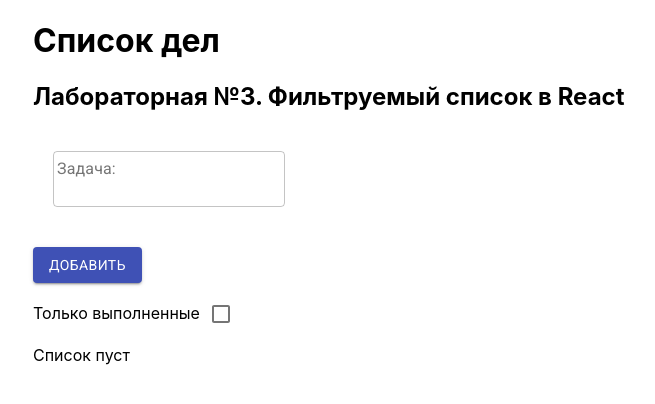
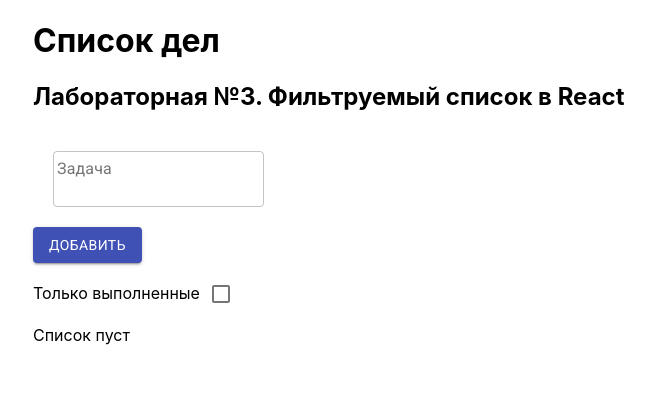
Before and after one commit to dmitryweiner/907sv-lab4, a React (Create React App) app: page / in a window 1280 px wide. Shown: the top 404 px of the page, without its empty margins (167-822 px from the left). Built offline with nearby package versions, Linux system fonts and the light colour scheme.

Commit message:
Fix input bug, design update

```diff
--- a/src/components/Form.jsx
+++ b/src/components/Form.jsx
@@ -1,16 +1,6 @@
 import React, { useState } from 'react';
 import AddButton from './Design/Button';
-import { makeStyles } from '@material-ui/core/styles';
 import TextField from '@material-ui/core/TextField';
-
-const useStyles = makeStyles(theme => ({
-  root: {
-    '& > *': {
-      margin: theme.spacing(1),
-      width: '25ch'
-    }
-  }
-}));
 
 export default function Form({ handleSubmit }) {
   const [value, setValue] = useState('');
@@ -29,32 +19,23 @@ export default function Form({ handleSubmit }) {
   }
 
   function handleChange(e) {
+    e.preventDefault();
     const newValue = e.target.value;
     setValue(newValue);
-  }
-
-  function Input() {
-    const classes = useStyles();
-
-    return (
-      <form className={classes.root} noValidate autoComplete="off">
-        <TextField
-          id="outlined-basic"
-          label="Задача:"
-          variant="outlined"
-          data-testid="input"
-          value={value}
-          onChange={handleChange}
-        />
-      </form>
-    );
   }
 
   return (
     <form data-testid="form" onSubmit={innerSubmit}>
       <div className="errorMessage">{errorMessage}</div>
       <div>
-        <Input />
+        <TextField
+          id="outlined-basic"
+          label="Задача"
+          variant="outlined"
+          data-testid="input"
+          onChange={handleChange}
+          value={value}
+        />
         <br />
         <AddButton />
       </div>
```
Also changed, not shown: 1 other file (tests, documents, lock files or other folders).
